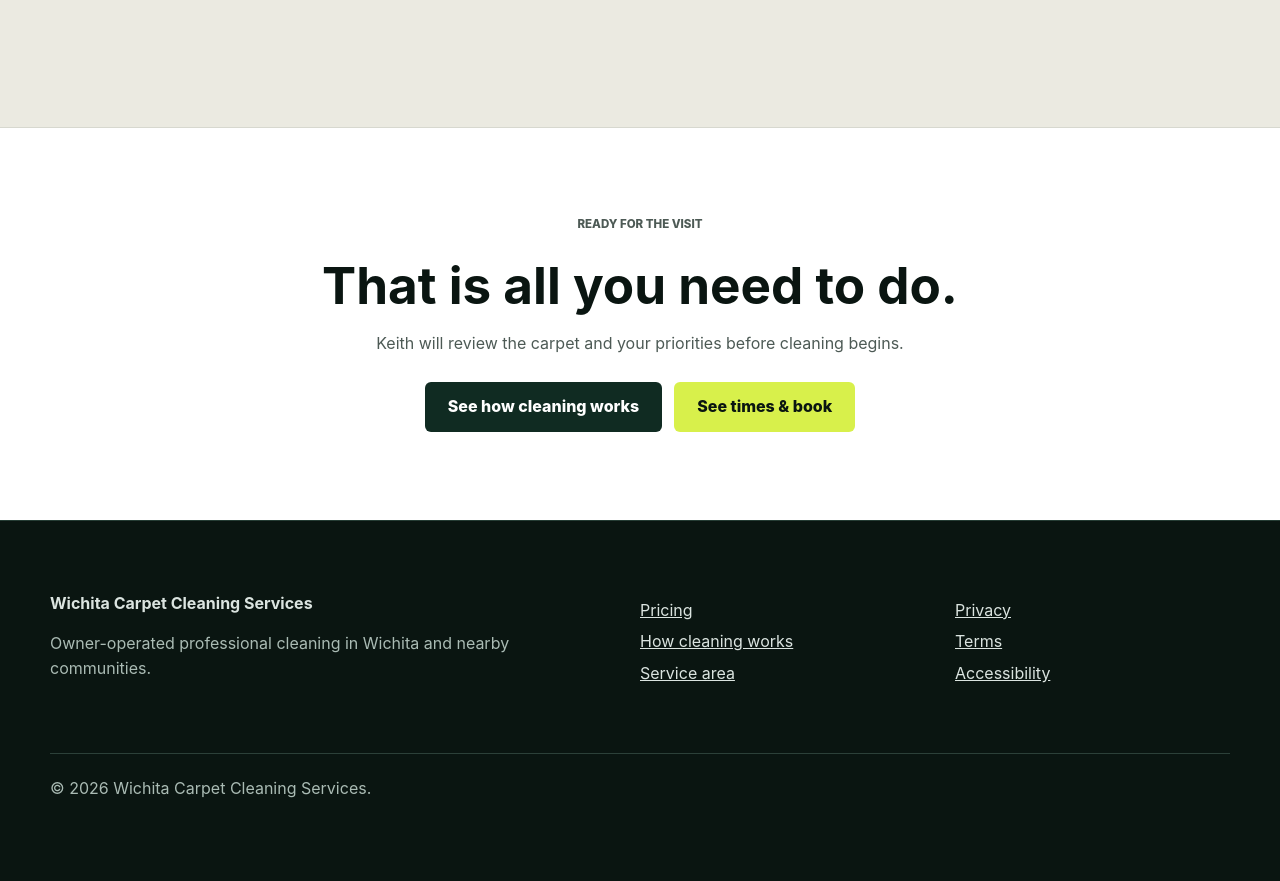
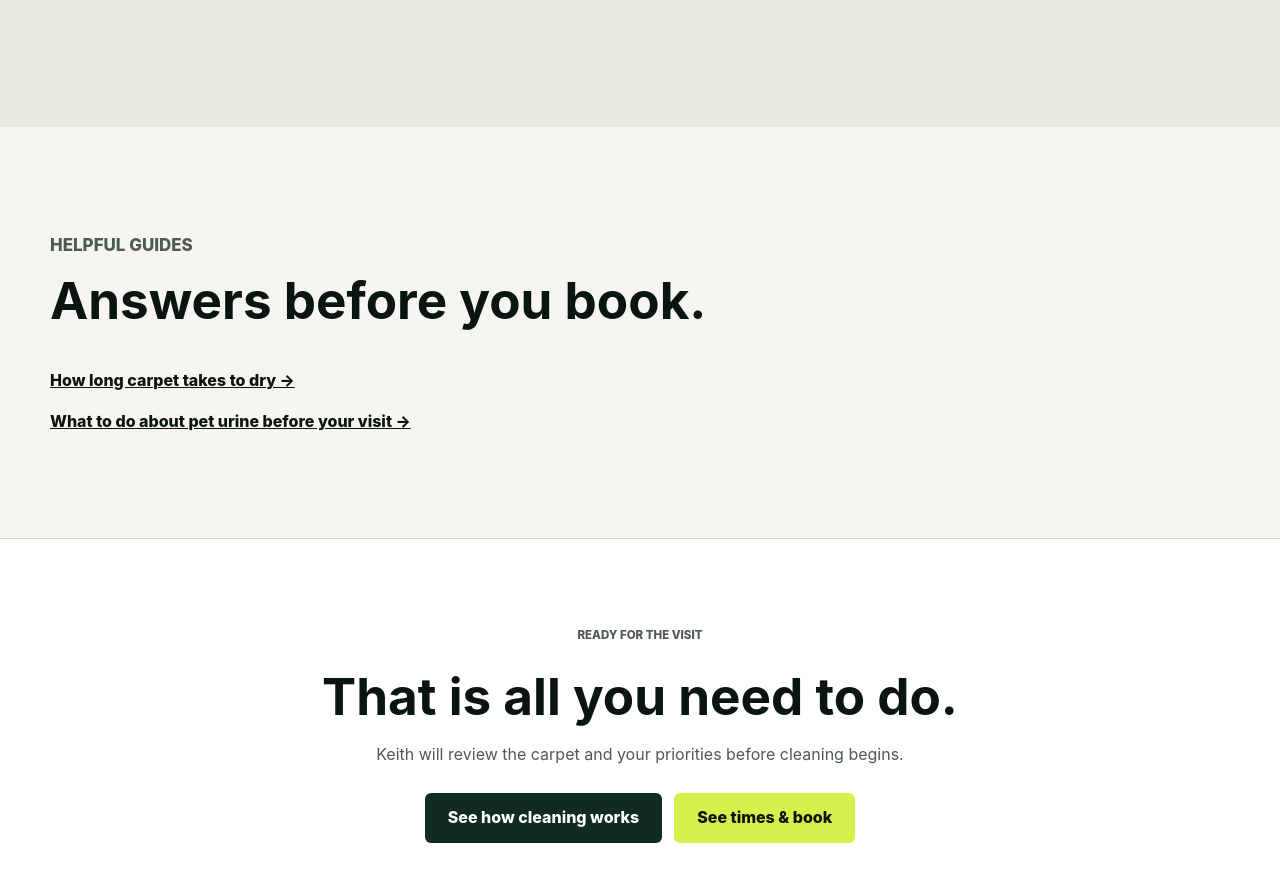
Before and after one commit to klang67205/Carpetcleaningsite, a website with bundled scripts: page appointment-preparation/index.html in a window 1280 px wide. Shown: the part 2525-3406 px from the top of the page. Built offline with nearby package versions, Linux system fonts and the light colour scheme.

Commit message:
Link helpful guides from appointment-preparation

```diff
--- a/appointment-preparation/index.html
+++ b/appointment-preparation/index.html
@@ -33,6 +33,7 @@
     <section class="content-section" id="prepare"><div class="content-heading"><p class="eyebrow">The helpful checklist</p><h2>Five easy ways to make the visit smoother.</h2><p>Do what is practical for your home. If something cannot be moved or needs special attention, point it out during the walkthrough.</p></div><ol class="process-grid"><li><span>01</span><h3>Clear loose items</h3><p>Pick up toys, clothing, cords, and small floor items where convenient.</p></li><li><span>02</span><h3>Protect breakables</h3><p>Move fragile items from furniture or paths that may need to be accessed.</p></li><li><span>03</span><h3>Plan furniture</h3><p>Standard couches and loveseats can be moved when practical. Move beds, large sectionals, and heavy pieces beforehand only if you want the carpet beneath them cleaned.</p></li><li><span>04</span><h3>Keep pets comfortable</h3><p>If a pet is nervous around equipment or an open door, a quiet room or crate can make the visit easier for them.</p></li><li><span>05</span><h3>Share priorities</h3><p>During the walkthrough, point out spots, traffic areas, pet concerns, or anything you want Keith to see.</p></li></ol></section>
     <section class="content-section"><div class="content-heading"><p class="eyebrow">Access and parking</p><h2>No elaborate setup is needed.</h2></div><div class="area-grid"><article><h3>A clear route helps</h3><p>Make sure the rooms being cleaned can be reached safely. For apartments or controlled-access buildings, arrange entry with the office or provide the instructions in your booking notes.</p></article><article><h3>Ordinary parking is enough</h3><p>A driveway or legal street space near the service entrance is helpful. Add a note if there is a gate, alley, parking restriction, or building instruction Keith should know.</p></article></div></section>
     <section class="content-section"><div class="content-heading"><p class="eyebrow">Plans changed?</p><h2>Just send a simple request.</h2><p>There is no cancellation fee. Give as much notice as possible by replying to your Housecall Pro text or texting <strong>(316) 232-8111</strong>. A change or cancellation is not final until Wichita Carpet Cleaning Services confirms it. Do not create a second online booking to reschedule an existing appointment.</p></div></section>
+    <section class="content-section"><div class="content-heading"><p class="eyebrow">Helpful guides</p><h2>Answers before you book.</h2></div><p><a class="text-link" href="../how-long-does-carpet-take-to-dry/">How long carpet takes to dry →</a></p><p><a class="text-link" href="../pet-urine-carpet-cleaning/">What to do about pet urine before your visit →</a></p></section>
     <section class="service-ready"><p class="eyebrow">Ready for the visit</p><h2>That is all you need to do.</h2><p>Keith will review the carpet and your priorities before cleaning begins.</p><div class="actions"><a class="button button-dark" href="../low-moisture-carpet-cleaning/">See how cleaning works</a><a class="button" href="https://book.housecallpro.com/book/Wichita-Carpet-Cleaning-Services/36104bbb2c7d409a8293445c570b5f8b?v2=true&attr=10858">See times &amp; book</a></div></section>
   </main>
   <footer><div><strong>Wichita Carpet Cleaning Services</strong><p>Owner-operated professional cleaning in Wichita and nearby communities.</p></div><div><a href="../#pricing">Pricing</a><a href="../low-moisture-carpet-cleaning/">How cleaning works</a><a href="../service-area/">Service area</a></div><div><a href="../privacy-policy/">Privacy</a><a href="../terms-of-service/">Terms</a><a href="../accessibility/">Accessibility</a></div><p class="copyright">© <span id="year">2026</span> Wichita Carpet Cleaning Services.</p></footer>
```
